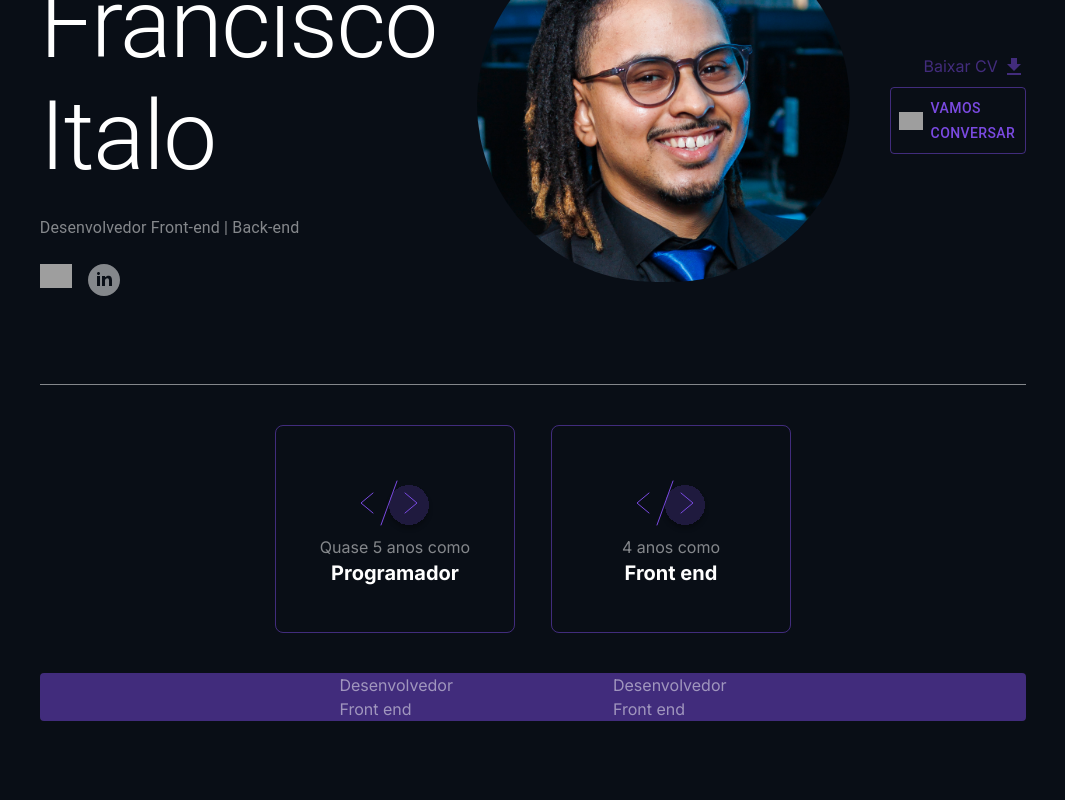
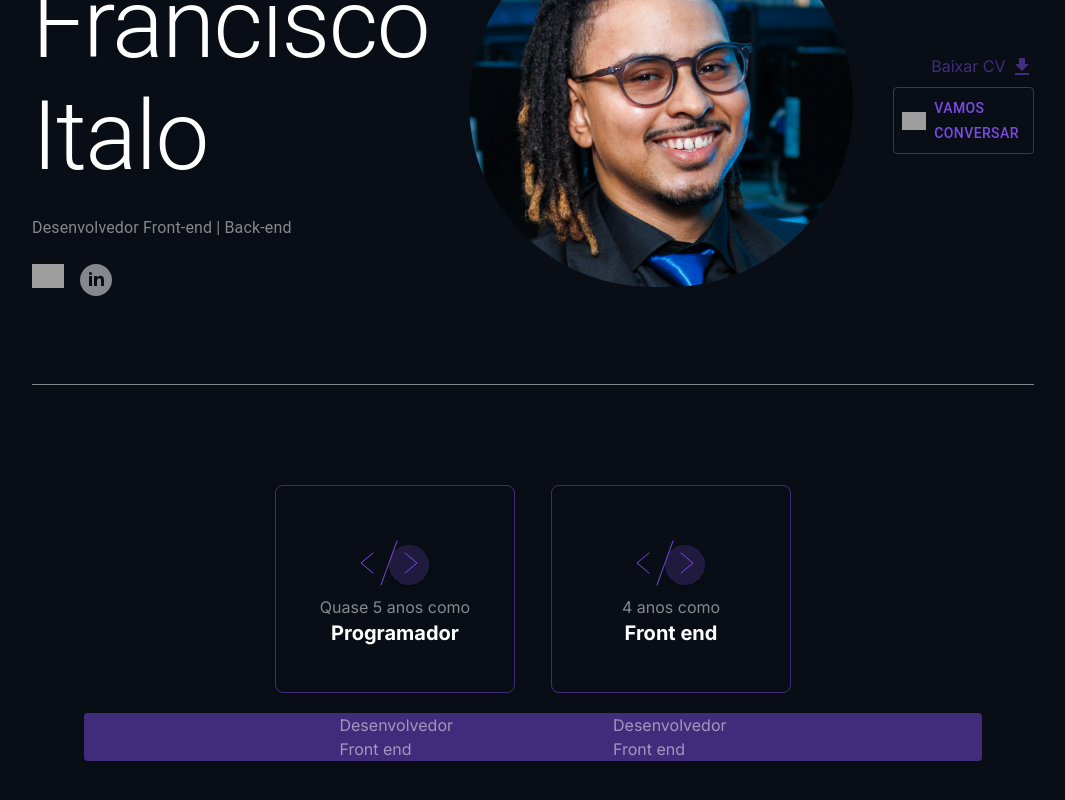
Before and after one commit to italosilva01/italo-portifolio, a Next.js app: page / in a window 1280 px wide. Shown: the part 256-1056 px from the top of the page, without its empty margins (107-1172 px from the left). Before the commit the page ends 977 px from the top, so only its background shows below. Built offline with nearby package versions, Linux system fonts and the light colour scheme; grey boxes are pictures that could not be loaded.

Commit message:
wip: add component wrapper content  in project

```diff
--- /dev/null
+++ b/src/app/components/atons/WrapprContent/index.tsx
@@ -0,0 +1,10 @@
+import { ReactNode } from 'react';
+
+interface WrapperContentProps {
+  children: ReactNode;
+}
+const WrapperContent = ({ children }: WrapperContentProps) => (
+  <div className="w-11/12 m-auto">{children}</div>
+);
+
+export default WrapperContent;
--- a/src/app/components/molecules/Experiences/index.tsx
+++ b/src/app/components/molecules/Experiences/index.tsx
@@ -5,17 +5,22 @@ import IconCode from '@public/iconCode.svg';
 
 export const Experiences = () => {
   return (
-    <Box className="w-full border-t ">
-      <Box className="flex justify-center gap-9 my-10 ">
+    <Box className="w-full md:border-y md:py-[100px] ">
+      <div className="flex flex-col gap-5 items-center">
+        <Box className="flex justify-center gap-9 ">
           <CardInfo
             icon={IconCode}
             title="Quase 5 anos como"
             position={'Programador'}
           />
-        <CardInfo icon={IconCode} title="4 anos como" position={'Front end'} />{' '}
+          <CardInfo
+            icon={IconCode}
+            title="4 anos como"
+            position={'Front end'}
+          />{' '}
         </Box>
         <div
-        className="w-full  flex justify-center gap-40
+          className="hidden md:flex w-[898px] justify-center gap-40
         bg-purple-dull rounded h-50"
         >
           <div className="">
@@ -27,6 +32,7 @@ export const Experiences = () => {
             <p>Front end</p>
           </div>
         </div>
+      </div>
     </Box>
   );
 };
--- a/src/app/page.tsx
+++ b/src/app/page.tsx
@@ -4,6 +4,7 @@ import { ThemeProvider } from '@mui/material';
 import theme from './theme';
 import dynamic from 'next/dynamic';
 import { Experiences } from '@/app/components/molecules/Experiences';
+import WrapperContent from '@components/atons/WrapprContent';
 
 const ResumeDinamic = dynamic(
   () =>
@@ -18,10 +19,16 @@ const ResumeDinamic = dynamic(
 export default function Home() {
   return (
     <ThemeProvider theme={theme}>
-      <main className="flex min-h-screen flex-col items-center align-middle gap-5.5 md:px-7.30% w-11/12 m-auto  ">
-        <Menu />
-        <ResumeDinamic />
-        <Experiences />
+      <main className="flex min-h-screen flex-col items-center align-middle gap-5.5 md:px-7.30%   ">
+        <WrapperContent>
+          <Menu />
+        </WrapperContent>
+        <WrapperContent>
+          <ResumeDinamic />
+        </WrapperContent>
+        <WrapperContent>
+          <Experiences />
+        </WrapperContent>
       </main>
     </ThemeProvider>
   );
```
Lines whose indentation alone changed are shown as unchanged.
